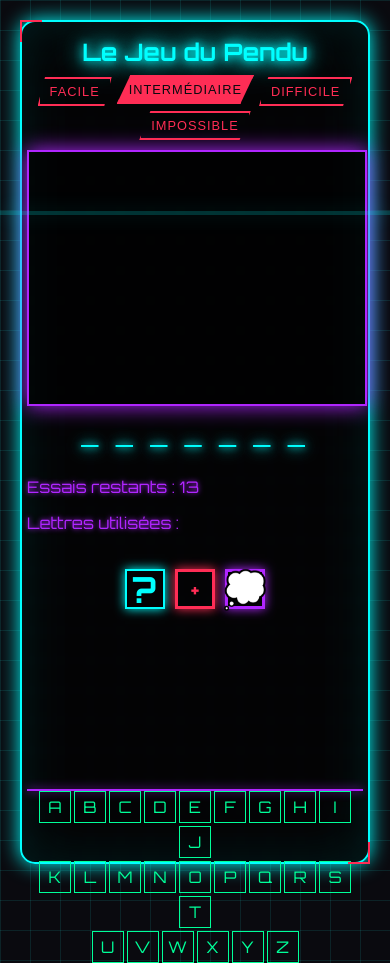
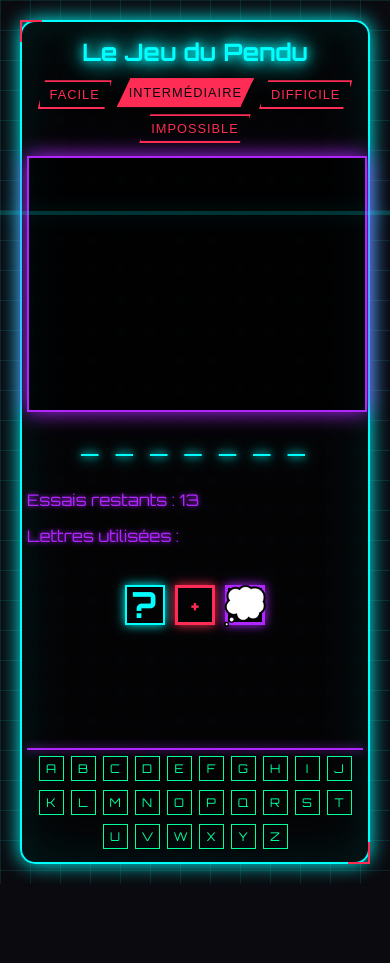
Before and after one commit to Valloue/Pendu, a plain HTML site: page index.html in a window 390 px wide. After the commit the page ends 884 px from the top, so only its background shows below. Drawn offline with Linux system fonts and the light colour scheme; no server answers.

Commit message:
mise a jour du code

```diff
--- a/css/style.css
+++ b/css/style.css
@@ -915,61 +915,3 @@ body {
         margin: 5px 0;
     }
 }
-
-/* Style amélioré pour le clavier en mode portrait */
-@media screen and (max-width: 768px) and (orientation: portrait) {
-    .keyboard {
-        position: fixed;
-        bottom: 0;
-        left: 0;
-        width: 100%;
-        background: var(--dark-bg);
-        padding: 10px 5px;
-        display: flex;
-        flex-direction: column;
-        gap: 3px;
-    }
-
-    .keyboard-row {
-        display: flex;
-        justify-content: center;
-        gap: 3px;
-        margin: 0;
-        padding: 0;
-    }
-
-    .key {
-        width: 32px; /* Augmentation de la taille des touches */
-        height: 32px;
-        font-size: 16px;
-        margin: 0;
-        padding: 0;
-        display: flex;
-        align-items: center;
-        justify-content: center;
-    }
-
-    /* Ajustement pour la dernière rangée (plus courte) */
-    .keyboard-row:last-child {
-        padding: 0 20px; /* Ajoute un peu d'espace sur les côtés */
-    }
-
-    /* Ajustement de l'espace au-dessus du clavier */
-    .button-container {
-        margin-bottom: 180px; /* Augmentation de l'espace pour le clavier */
-    }
-
-    /* Assurer que le contenu au-dessus du clavier est visible */
-    .game-container {
-        padding-bottom: 200px;
-    }
-}
-
-/* Ajustements pour les très petits écrans en mode portrait */
-@media screen and (max-width: 320px) and (orientation: portrait) {
-    .key {
-        width: 28px;
-        height: 28px;
-        font-size: 14px;
-    }
-}
```
